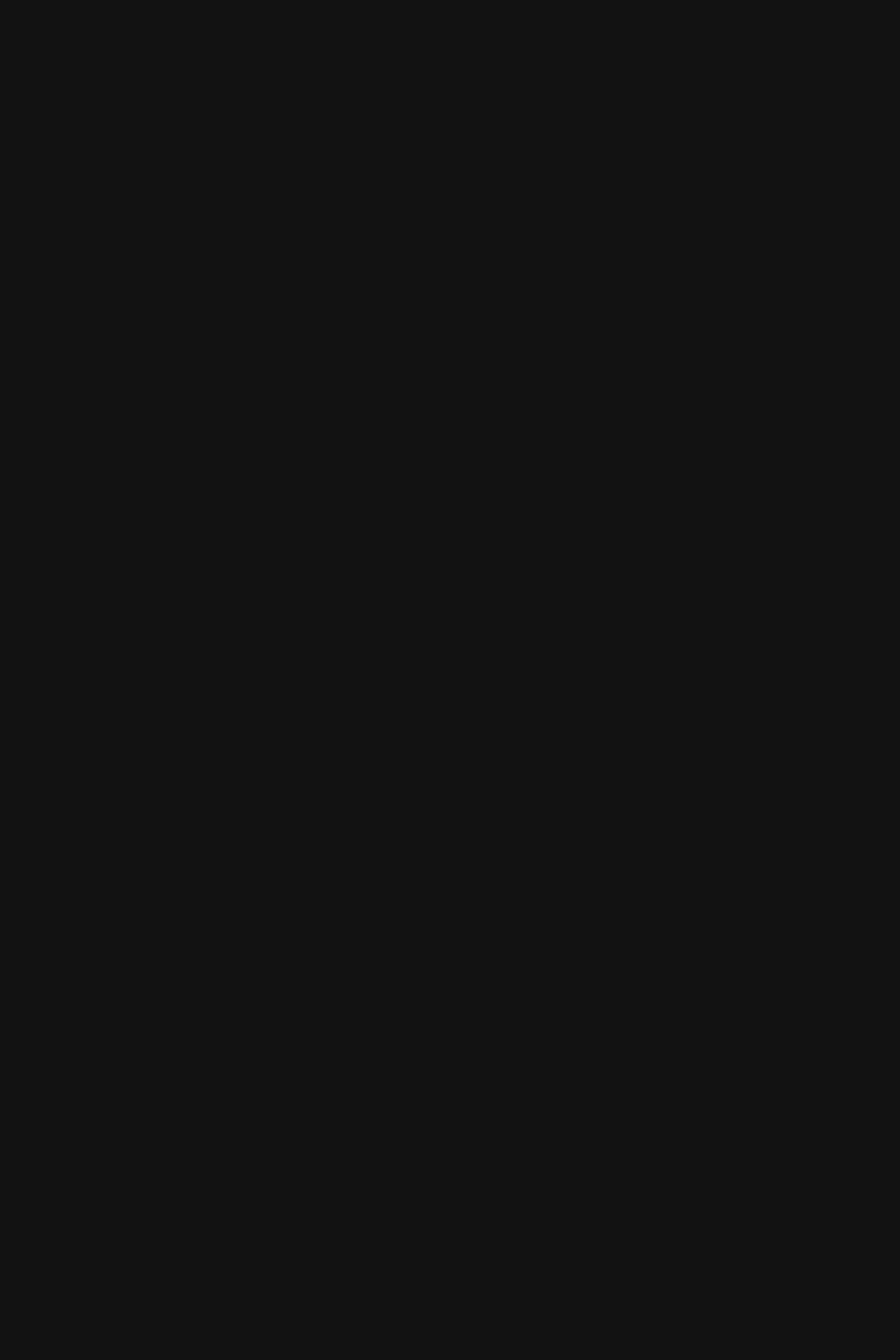
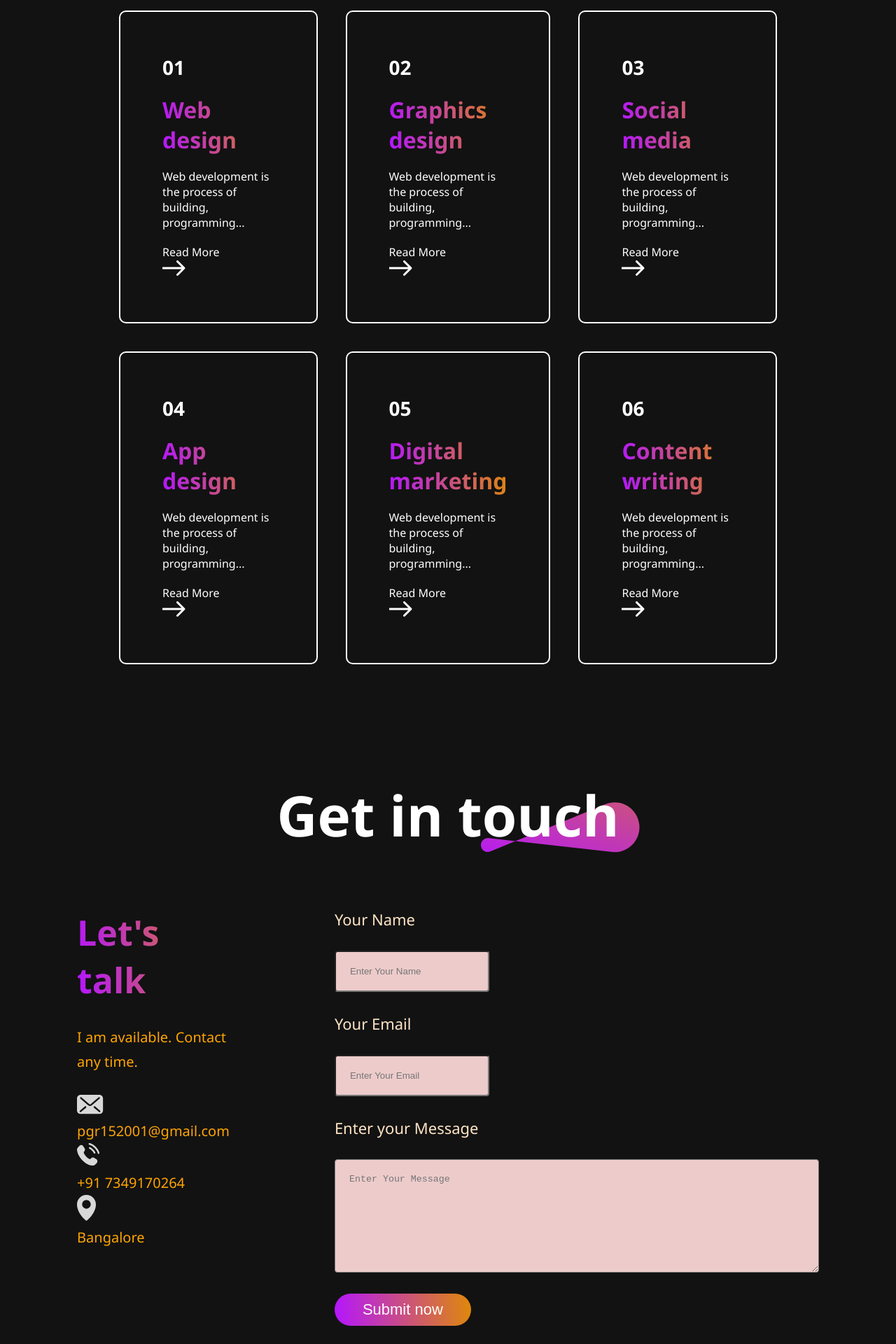
Before and after one commit to Preethamraj-01/Preetham-Portfolio, a React (Vite) app: page / in a window 1280 px wide. Shown: the part 1720-3640 px from the top of the page at 70% size. Before the commit the page ends 1466 px from the top, so only its background shows below. Built offline with nearby package versions, Linux system fonts and the light colour scheme.

Commit message:
Added "contact" and "projects" section

```diff
--- a/src/App.jsx
+++ b/src/App.jsx
@@ -3,6 +3,8 @@ import NavBar from './Components/NavBar/NavBar'
 import Landing from './Components/LandingPage/Landing'
 import './App.css';
 import { About } from './Components/About/About';
+import Projects from './Components/Projects/Projects';
+import Contact from './Components/Contact/Contact';
 
 const App = () => {
 
@@ -36,6 +38,8 @@ useEffect(() => {
       <NavBar toggleTheme={toggleTheme} currentTheme={theme} />
       <Landing />
       <About/>
+      <Projects/>
+      <Contact/>
     </div>
   );
 };
--- /dev/null
+++ b/src/Components/Contact/Contact.css
@@ -0,0 +1,99 @@
+.contact{
+display: flex;
+flex-direction: column;
+align-items: center;
+justify-content: center;
+gap: 80px;
+margin: 80px 170px;
+}
+
+.contact-title{
+    position: relative;
+}
+
+.contact-title h1{
+    padding: 0px 30px;
+    font-size: 80px;
+    font-weight: 600;
+}
+
+.contact-title img{
+    position: absolute;
+    bottom: 0;
+    right: 0;
+    z-index: -1;
+}
+
+.contact-section{
+    display: flex;
+    gap: 150px;
+}
+
+.contact-left{
+    display: flex;
+    flex-direction: column;
+    gap: 30px;
+}
+
+.contact-left h1{
+    font-size: 50px;
+    font-weight: 700;
+    background: linear-gradient(264deg,#df8908,#b415ff);
+    background-clip: text;
+    -webkit-background-clip: text;
+    -webkit-text-fill-color: transparent;
+}
+
+.contact-left p{
+    max-width: 550px;
+    color: orange;
+    font-size: 20px;
+    line-height: 35px;
+}
+
+.contact-details{
+    display: flex;
+    flex-direction: column;
+    gap: 3opx;
+    font-size: 22px;
+}
+
+.contact-right{
+display: flex;
+flex-direction: column;
+align-items: start;
+gap: 30px;
+}
+
+.contact-right label{
+    font-size: 22px;
+    font-weight: 500;
+    color: bisque;
+}
+
+.contact-right input{
+    background: rgb(237, 203, 203);
+    padding: 20px;
+    color: black;
+    border-radius: 4px;
+}
+
+.contact-right textarea{
+    background: rgb(237, 203, 203);
+    padding: 20px;
+    width: 650px;
+    color: black;
+    border-radius: 4px;
+}
+
+.contact-submit{
+    border-radius: 50px;
+    border: none;
+    color: white;
+    padding: 10px 40px;
+    font-size: 22px;
+   background: linear-gradient(264deg,#df8908,#b415ff);
+  margin-bottom: 50px;
+  cursor: pointer;
+  transition: 0.3s;
+}
--- /dev/null
+++ b/src/Components/Contact/Contact.jsx
@@ -0,0 +1,48 @@
+import React from "react";
+import "./Contact.css";
+import theme_pattern from "../../assets/theme_pattern.svg";
+import mail_icon from "../../assets/mail_icon.svg";
+import location_icon from "../../assets/location_icon.svg";
+import call_icon from "../../assets/call_icon.svg";
+
+const Contact = () => {
+  return (
+    <div className="contact">
+      <div className="contact-title">
+        <h1>Get in touch</h1>
+        <img src={theme_pattern}></img>
+      </div>
+      <div className="contact-section">
+        <div className="contact-left">
+          <h1>Let's talk</h1>
+          <p>I am available. Contact any time.</p>
+          <div className="contact-details">
+            <div className="contact-detail">
+              <img src={mail_icon}></img>
+              <p>pgr152001@gmail.com</p>
+            </div>
+            <div className="contact-detail">
+              <img src={call_icon}></img>
+              <p>+91 7349170264</p>
+            </div>
+            <div className="contact-detail">
+              <img src={location_icon}></img>
+              <p>Bangalore</p>
+            </div>
+          </div>
+        </div>
+        <form className="contact-right">
+            <label htmlFor="">Your Name</label>
+            <input type="text" placeholder="Enter Your Name" name="name"></input>
+            <label htmlFor="">Your Email</label>
+            <input type="text" placeholder="Enter Your Email" name="name"></input>
+             <label >Enter your  Message</label>
+            <textarea rows='8' placeholder="Enter Your Message" name="message"></textarea>
+            <button type="submit" className="contact-submit">Submit now</button>
+        </form>
+      </div>
+    </div>
+  );
+};
+
+export default Contact;
--- /dev/null
+++ b/src/Components/Projects/Projects.css
@@ -0,0 +1,54 @@
+.projects{
+display: flex;
+flex-direction: column;
+align-items: center;
+justify-content: center;
+gap: 80px;
+margin: 80px 170px;
+}
+.projects-title{
+    position: relative;
+
+}
+.projects-title h1{
+    padding: 0px 30px;
+    font-size: 80px;
+    font-weight: 600px;
+}
+
+.projects-title img{
+    position: absolute;
+    bottom: 0;
+    right: 0;
+    z-index: -1;
+}
+.projects-format{
+    display: flex;
+    flex-direction: column;
+    justify-content: center;
+    gap: 20px;
+    padding: 60px;
+    border-radius: 10px;
+    border: 2px solid white;
+    transition: 0.4s;
+    cursor: pointer;
+}
+.projects-container{
+    display: grid;
+    grid-template-columns: 1fr 1fr 1fr;
+    gap: 40px;
+    margin-bottom: 80px;
+}
+.projects-format h3{
+    font-size: 28px;
+    font-weight: 600;
+}
+
+.projects-format h2{
+    font-size: 32px;
+    font-weight: 800;
+    background: linear-gradient(264deg,#df8908,#b415ff);
+    background-clip: text;
+    -webkit-background-clip: text;
+    -webkit-text-fill-color: transparent;
+}
--- /dev/null
+++ b/src/Components/Projects/Projects.jsx
@@ -0,0 +1,33 @@
+import React from 'react'
+import './Projects.css'
+import theme_pattern from '../../assets/theme_pattern.svg'
+import Services_Data from '../../assets/services_data'
+import arro_icon from '../../assets/arrow_icon.svg'
+
+const Projects = () => {
+  return (
+    <div className='projects'>
+        <div className="projects-title">
+            <h1>My Projects</h1>
+            <img src={ theme_pattern}></img>
+        </div>
+        <div className="projects-container">
+        {Services_Data.map((service,index)=>{
+            return <div key={index} className='projects-format'>
+                <h3>{service.s_no}</h3>
+                <h2>{service.s_name}</h2>
+                <p>{service.s_desc}</p>
+                <div className='projects-readmore'>
+                    <p>Read More</p>
+                    <img src={arro_icon}></img>
+                    </div>
+
+            </div>
+        })}
+        </div>
+
+    </div>
+  )
+}
+
+export default Projects
```
